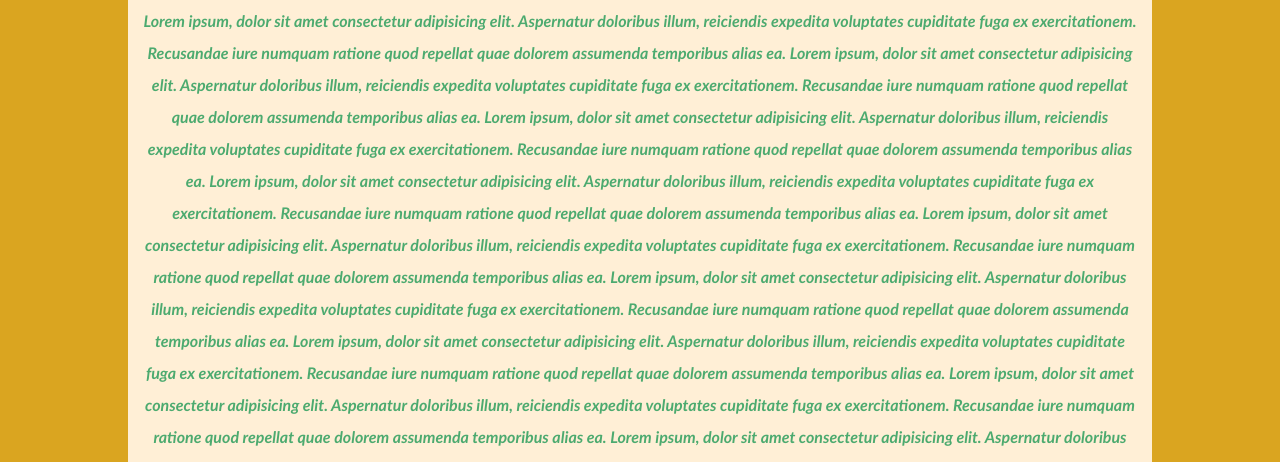
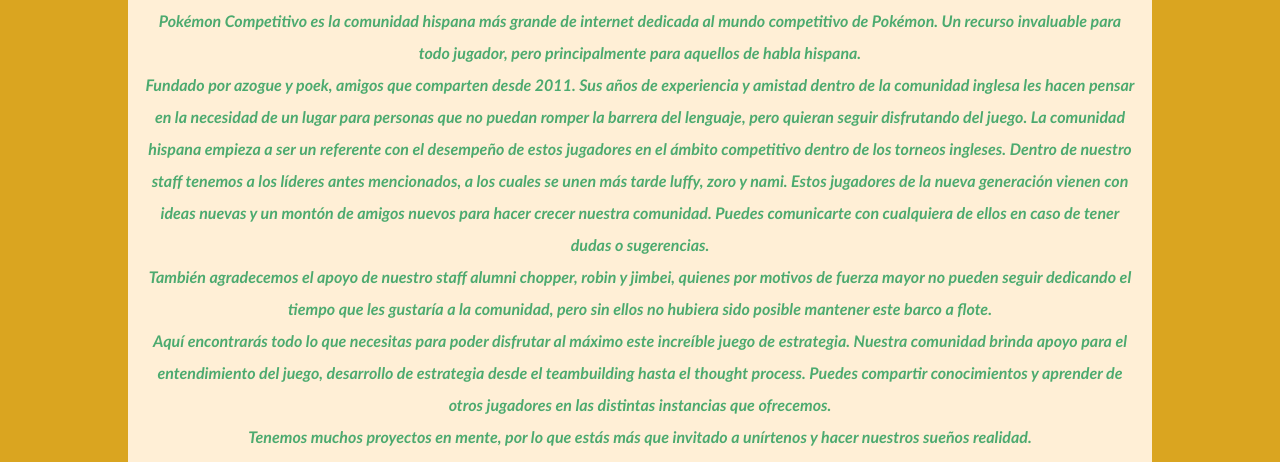
Before and after one commit to jp-quevedo/preentrega3, a plain HTML site: page pages/sobre-nosotros.html in a window 1280 px wide. Shown: the part 2413-2875 px from the top of the page. Drawn offline with nearby package versions, Linux system fonts and the light colour scheme.

Commit message:
agregamos comentarios a página de sobre nosotros

```diff
--- a/pages/sobre-nosotros.html
+++ b/pages/sobre-nosotros.html
@@ -84,16 +84,17 @@
             <h3>Sobre Nosotros</h3>
             <article>
                 <p>
-                    Lorem ipsum, dolor sit amet consectetur adipisicing elit. Aspernatur doloribus illum, reiciendis expedita voluptates cupiditate fuga ex exercitationem. Recusandae iure numquam ratione quod repellat quae dolorem assumenda temporibus alias ea.
-                    Lorem ipsum, dolor sit amet consectetur adipisicing elit. Aspernatur doloribus illum, reiciendis expedita voluptates cupiditate fuga ex exercitationem. Recusandae iure numquam ratione quod repellat quae dolorem assumenda temporibus alias ea.
-                    Lorem ipsum, dolor sit amet consectetur adipisicing elit. Aspernatur doloribus illum, reiciendis expedita voluptates cupiditate fuga ex exercitationem. Recusandae iure numquam ratione quod repellat quae dolorem assumenda temporibus alias ea.
-                    Lorem ipsum, dolor sit amet consectetur adipisicing elit. Aspernatur doloribus illum, reiciendis expedita voluptates cupiditate fuga ex exercitationem. Recusandae iure numquam ratione quod repellat quae dolorem assumenda temporibus alias ea.
-                    Lorem ipsum, dolor sit amet consectetur adipisicing elit. Aspernatur doloribus illum, reiciendis expedita voluptates cupiditate fuga ex exercitationem. Recusandae iure numquam ratione quod repellat quae dolorem assumenda temporibus alias ea.
-                    Lorem ipsum, dolor sit amet consectetur adipisicing elit. Aspernatur doloribus illum, reiciendis expedita voluptates cupiditate fuga ex exercitationem. Recusandae iure numquam ratione quod repellat quae dolorem assumenda temporibus alias ea.
-                    Lorem ipsum, dolor sit amet consectetur adipisicing elit. Aspernatur doloribus illum, reiciendis expedita voluptates cupiditate fuga ex exercitationem. Recusandae iure numquam ratione quod repellat quae dolorem assumenda temporibus alias ea.
-                    Lorem ipsum, dolor sit amet consectetur adipisicing elit. Aspernatur doloribus illum, reiciendis expedita voluptates cupiditate fuga ex exercitationem. Recusandae iure numquam ratione quod repellat quae dolorem assumenda temporibus alias ea.
-                    Lorem ipsum, dolor sit amet consectetur adipisicing elit. Aspernatur doloribus illum, reiciendis expedita voluptates cupiditate fuga ex exercitationem. Recusandae iure numquam ratione quod repellat quae dolorem assumenda temporibus alias ea.
-                     </p>
+                    Pokémon Competitivo es la comunidad hispana más grande de internet dedicada al mundo competitivo de Pokémon. Un recurso invaluable para todo jugador, pero principalmente para aquellos de habla hispana.
+                    <br>
+                    Fundado por azogue y poek, amigos que comparten desde 2011. Sus años de experiencia y amistad dentro de la comunidad inglesa les hacen pensar en la necesidad de un lugar para personas que no puedan romper la barrera del lenguaje, pero quieran seguir disfrutando del juego. La comunidad hispana empieza a ser un referente con el desempeño de estos jugadores en el ámbito competitivo dentro de los torneos ingleses.
+                    Dentro de nuestro staff tenemos a los líderes antes mencionados, a los cuales se unen más tarde luffy, zoro y nami. Estos jugadores de la nueva generación vienen con ideas nuevas y un montón de amigos nuevos para hacer crecer nuestra comunidad. Puedes comunicarte con cualquiera de ellos en caso de tener dudas o sugerencias.
+                    <br>
+                    También agradecemos el apoyo de nuestro staff alumni chopper, robin y jimbei, quienes por motivos de fuerza mayor no pueden seguir dedicando el tiempo que les gustaría a la comunidad, pero sin ellos no hubiera sido posible mantener este barco a flote.
+                    <br>
+                    Aquí encontrarás todo lo que necesitas para poder disfrutar al máximo este increíble juego de estrategia. Nuestra comunidad brinda apoyo para el entendimiento del juego, desarrollo de estrategia desde el teambuilding hasta el thought process. Puedes compartir conocimientos y aprender de otros jugadores en las distintas instancias que ofrecemos.
+                    <br>
+                    Tenemos muchos proyectos en mente, por lo que estás más que invitado a unírtenos y hacer nuestros sueños realidad.
+                </p>
             </article>
         </section>
 
```
